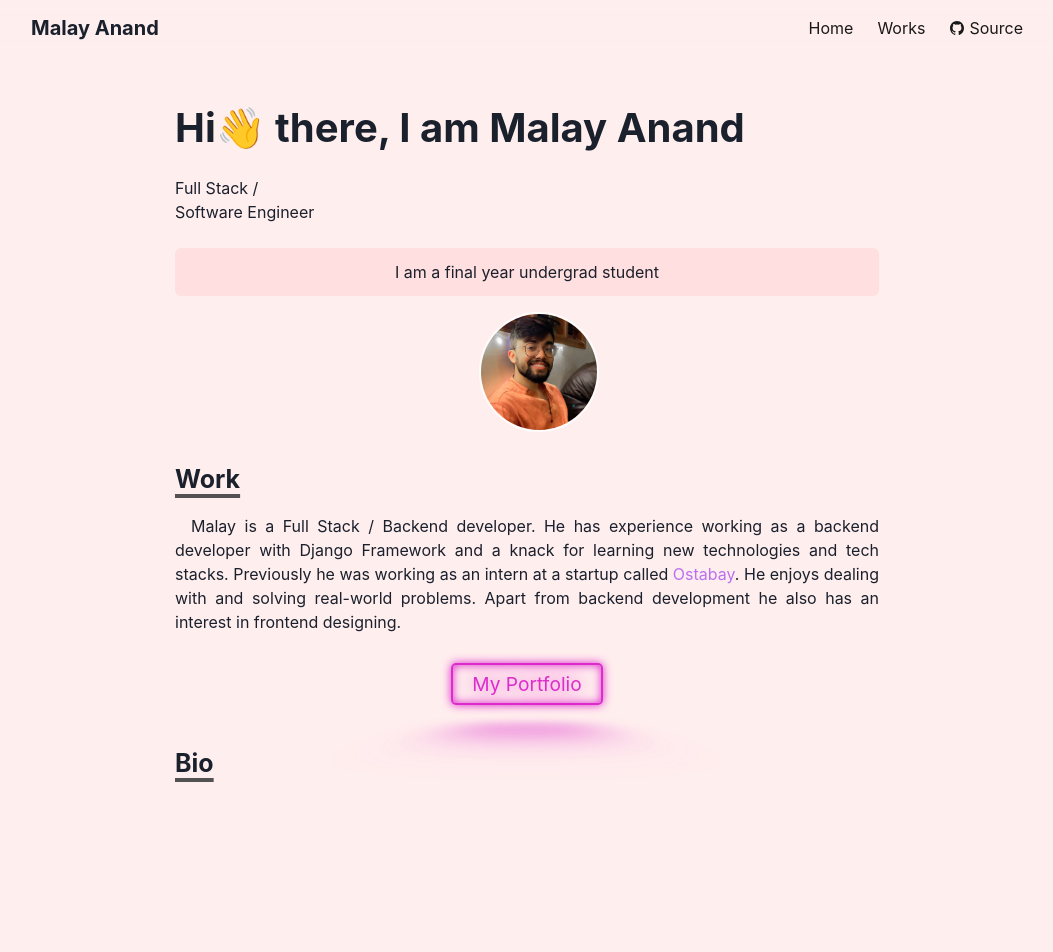
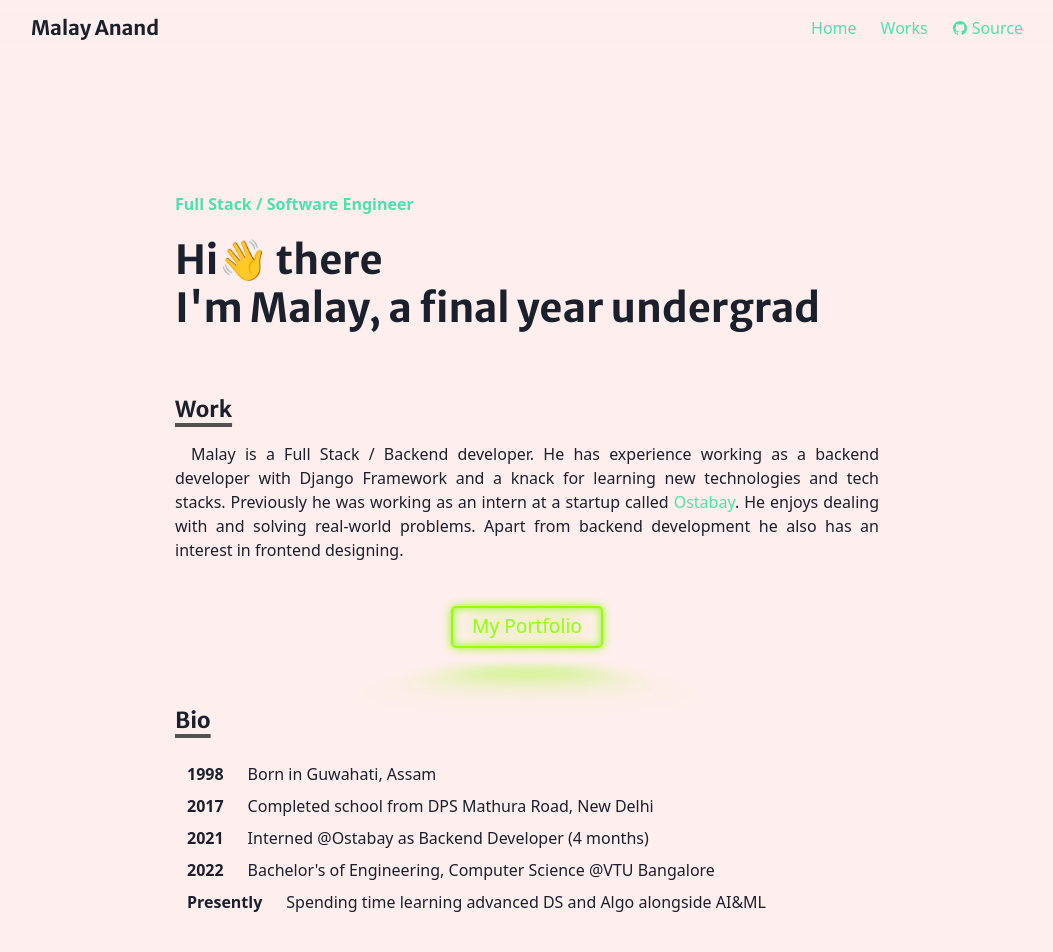
Before and after one commit to malayanand/portfolio-dev, a Next.js app: page / in a window 1280 px wide. Shown: the top 952 px of the page, without its empty margins (113-1166 px from the left). Before the commit the page ends 800 px from the top, so only its background shows below. Built offline with nearby package versions, Linux system fonts and the light colour scheme.

Commit message:
added fonts, new colors

```diff
--- a/components/Bio.js
+++ b/components/Bio.js
@@ -1,12 +1,49 @@
-import { Heading } from "@chakra-ui/react";
+import { Box, Heading, Text } from "@chakra-ui/react";
+import Section from "./section";
 
 const Bio = () => {
   return (
-    <>
-      <Heading mt={6} as="h1" variant="section-title">
+    <Section delay={0.2}>
+      <Heading mt={10} as="h1" variant="section-title">
         Bio
       </Heading>
-    </>
+      <Box pl={2} mt={6} display="inline-block">
+        <Box p={1} display="flex" flexDirection="row">
+          <Text color={""} fontWeight={"bold"} pr={6}>
+            1998
+          </Text>
+          <Text>Born in Guwahati, Assam</Text>
+        </Box>
+        <Box p={1} display="flex" flexDirection="row">
+          <Text color={""} fontWeight={"bold"} pr={6}>
+            2017
+          </Text>
+          <Text>Completed school from DPS Mathura Road, New Delhi</Text>
+        </Box>
+        <Box p={1} display="flex" flexDirection="row">
+          <Text color={""} fontWeight={"bold"} pr={6}>
+            2021
+          </Text>
+          <Text>Interned @Ostabay as Backend Developer (4 months)</Text>
+        </Box>
+        <Box p={1} display="flex" flexDirection="row">
+          <Text color={""} fontWeight={"bold"} pr={6}>
+            2022
+          </Text>
+          <Text>
+            Bachelor's of Engineering, Computer Science @VTU Bangalore
+          </Text>
+        </Box>
+        <Box p={1} display="flex" flexDirection="row">
+          <Text color={""} fontWeight={"bold"} pr={6}>
+            Presently
+          </Text>
+          <Text>
+            Spending time learning advanced DS and Algo alongside AI&ML
+          </Text>
+        </Box>
+      </Box>
+    </Section>
   );
 };
 
--- /dev/null
+++ b/components/Socials.js
@@ -0,0 +1,13 @@
+import { Heading } from "@chakra-ui/react";
+
+const Socials = () => {
+  return (
+    <>
+      <Heading as="h1" variant="section-title">
+        Connect
+      </Heading>
+    </>
+  );
+};
+
+export default Socials;
--- a/components/glow-button.js
+++ b/components/glow-button.js
@@ -3,27 +3,29 @@ import NextLink from "next/link";
 
 const GlowButton = ({ children, href, ...props }) => {
   return (
+    // #39FF14
+    // #dc2ccb
     <NextLink href={href}>
       <Box
         fontSize="1.2rem"
-        marginTop="0.25em"
+        marginTop="1em"
         marginBottom="1em"
         as="button"
-        color="#dc2ccb"
+        color="#94FC13"
         padding="0.25em 1em"
         display="inline-block"
         cursor="pointer"
         textDecoration="none"
-        border="#dc2ccb 0.125em solid"
+        border="#94FC13 0.125em solid"
         borderRadius="0.25em"
-        textShadow="0 0 1em #dc2ccb"
-        boxShadow="inset 0 0 0.5em 0 #dc2ccb, 0 0 0.5em 0 #dc2ccb"
+        textShadow="0 0 1em #94FC13"
+        boxShadow="inset 0 0 0.5em 0 #94FC13, 0 0 0.5em 0 #94FC13"
         position="relative"
         _before={{
           content: `""`,
           pointerEvents: "none",
           position: "absolute",
-          background: "#dc2ccb",
+          background: "#94FC13",
           top: "120%",
           left: "0",
           width: "100%",
@@ -39,14 +41,15 @@ const GlowButton = ({ children, href, ...props }) => {
           left: "0",
           right: "0",
           bottom: "0",
-          boxShadow: "0 0 1em 0.3em #dc2ccb",
+          boxShadow: "0 0 1em 0.4em #94FC13",
           opacity: "0",
           transition: "opacity 100ms linear",
-          background: "#dc2ccb",
+          background: "#94FC13",
           zIndex: "-1",
         }}
         _hover={{
-          color: "whiteAlpha.700",
+          color: "#1a1919",
+          // fontWeight: 100,
           textShadow: "none",
           _after: {
             opacity: "1",
@@ -56,7 +59,7 @@ const GlowButton = ({ children, href, ...props }) => {
           },
         }}
         _focus={{
-          background: "#dc2ccb",
+          background: "#94FC13",
           color: "whiteAlpha.700",
           textShadow: "none",
         }}
--- a/lib/theme.js
+++ b/lib/theme.js
@@ -18,19 +18,22 @@ const components = {
         textUnderlineOffset: 6,
         textDecorationThickness: 4,
         textDecorationColor: "#525252",
-        fontSize: 25,
+        fontSize: 22,
       },
     },
   },
   Link: {
     baseStyle: (props) => ({
-      color: mode("#1a1919", "whiteAlpha.900")(props),
+      color: mode("#4BE3AC", "whiteAlpha.900")(props),
       textUnderlineOffset: 8,
     }),
   },
-  h5: {
-    fontWeight: "bold",
-  },
+};
+
+const fonts = {
+  heading: "Merriweather Sans",
+  body: "M PLUS Rounded 1c",
+  // body: "Titillium Web",
 };
 
 const config = {
@@ -38,6 +41,14 @@ const config = {
   useSystemColorMode: true,
 };
 
-const theme = extendTheme({ config, styles, components });
+const theme = extendTheme({ config, styles, components, fonts });
 
 export default theme;
+
+// colors
+// neon glow (secondary): #39FF14
+// neon (secondary-2-texts): #2eb116
+
+// neon green with teal
+// green: #94FC13
+// teal: #4BE3AC
--- a/package.json
+++ b/package.json
@@ -13,6 +13,9 @@
     "@chakra-ui/react": "^1.8.8",
     "@emotion/react": "^11.9.0",
     "@emotion/styled": "^11.8.1",
+    "@fontsource/m-plus-rounded-1c": "^4.5.5",
+    "@fontsource/merriweather-sans": "^4.5.5",
+    "@fontsource/titillium-web": "^4.5.5",
     "framer-motion": "^6.3.0",
     "next": "12.1.5",
     "react": "18.0.0",
--- a/pages/_app.js
+++ b/pages/_app.js
@@ -1,6 +1,8 @@
 import { ChakraProvider } from "@chakra-ui/react";
 import Layout from "../components/layouts/Layout";
 import theme from "../lib/theme";
+import "@fontsource/merriweather-sans/700.css";
+import "@fontsource/m-plus-rounded-1c";
 
 function MyApp({ Component, pageProps }) {
   return (
--- a/pages/index.js
+++ b/pages/index.js
@@ -13,6 +13,7 @@ import Bio from "../components/Bio";
 import Section from "../components/section";
 import Paragraph from "../components/Paragraph";
 import GlowButton from "../components/glow-button";
+import Socials from "../components/Socials";
 
 export default function Home() {
   return (
@@ -25,34 +26,48 @@ export default function Home() {
       </Head>
 
       <Box
+        mt={16}
         display={{ md: "flex" }}
         flexDirection="row"
         justify-content="space-evenly"
         align="center"
+        mb={16}
       >
         <Box>
+          <Box
+            mt={16}
+            fontWeight="bold"
+            color="#4BE3AC
+"
+          >
+            <h5 fontSize={{ base: "1rem", md: "1.6rem" }} align="left">
+              Full Stack / Software Engineer
+            </h5>
+          </Box>
           <Heading
             fontSize={{ base: "1.5rem", md: "2rem", lg: "2.5rem" }}
             align="left"
             as="h2"
             variant="hero-title"
-            mt={10}
+            mt={5}
           >
-            Hi👋 there,<span> I am Malay Anand</span>
+            Hi👋 there
+            {/* ,<span> I am Malay Anand</span> */}
           </Heading>
-          <br />
-          <h5 fontSize={{ base: "1rem", md: "1.5rem" }} align="left">
-            Full Stack /
-          </h5>
-          <h5 fontSize={{ base: "1rem", md: "1.5rem" }} align="left">
-            Software Engineer
-          </h5>
+          <Heading
+            fontSize={{ base: "1.5rem", md: "2rem", lg: "2.5rem" }}
+            align="left"
+            as="h2"
+            variant="hero-title"
+          >
+            I'm <span>Malay</span>, a final year undergrad
+          </Heading>
         </Box>
         {/* <Box>
           <Image src={testimg} alt="Dan Abramov" />
         </Box> */}
       </Box>
-      <Box
+      {/* <Box
         width="100%"
         align="center"
         bgColor={useColorModeValue("#ffa4a436", "#ffffff14")}
@@ -61,9 +76,9 @@ export default function Home() {
         mt={6}
       >
         <p>I am a final year undergrad student</p>
-      </Box>
+      </Box> */}
 
-      <Box ml={{ md: 6 }} mt={4}>
+      {/* <Box ml={{ md: 6 }} mt={4}>
         <Box align="center">
           <Image
             src="/images/profileimage.jpg"
@@ -76,7 +91,7 @@ export default function Home() {
             boxSize="120px"
           />
         </Box>
-      </Box>
+      </Box> */}
 
       <Section delay={0.1}>
         <Heading mb={5} as="h1" variant="section-title">
@@ -88,7 +103,13 @@ export default function Home() {
           new technologies and tech stacks. Previously he was working as an
           intern at a startup called
           <NextLink href="">
-            <Link color="#BC6FF1"> Ostabay</Link>
+            <Link
+              color="#4BE3AC
+"
+            >
+              {" "}
+              Ostabay
+            </Link>
           </NextLink>
           . He enjoys dealing with and solving real-world problems. Apart from
           backend development he also has an interest in frontend designing.
@@ -99,6 +120,7 @@ export default function Home() {
       </Section>
 
       <Bio />
+      <Socials />
     </Container>
   );
 }
```
Also changed, not shown: 1 other file (tests, documents, lock files or other folders).
